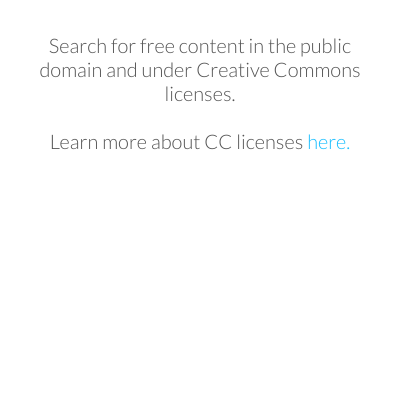
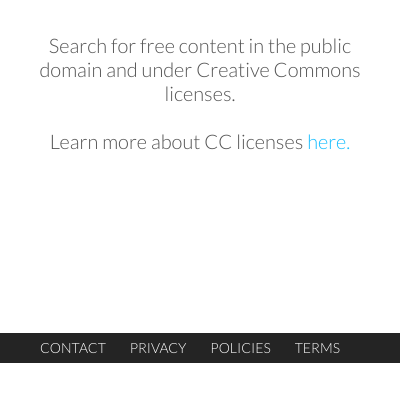
Before and after one commit to cc-archive/ccsearch-browser-extension, a browser extension: page src/firefox/popup/popup.html in a window 400 px wide. Shown: the part 119-520 px from the top of the page. Drawn offline with Linux system fonts and the light colour scheme.

Commit message:
Add footer markup and style

```diff
--- a/src/firefox/popup/popup.css
+++ b/src/firefox/popup/popup.css
@@ -78,3 +78,17 @@
   text-decoration: none;
   color: #18beff;
 }
+
+footer {
+  height: 30px;
+  background-color: #242424;
+  text-align: center;
+}
+
+footer a {
+  font-size: 70%;
+  color: #fff;
+  text-decoration: none;
+  text-transform: uppercase;
+  margin-right: 20px;
+}
--- a/src/firefox/popup/popup.html
+++ b/src/firefox/popup/popup.html
@@ -39,6 +39,16 @@
         </p>
       </section>
     </div>
+    <footer>
+      <a href="https://creativecommons.org/about/contact/" target="_blank"
+        >Contact</a
+      >
+      <a href="https://creativecommons.org/privacy/" target="_blank">Privacy</a>
+      <a href="https://creativecommons.org/policies/" target="_blank"
+        >Policies</a
+      >
+      <a href="https://creativecommons.org/terms/" target="_blank">Terms</a>
+    </footer>
 
     <script src="popup.js"></script>
   </body>
```
